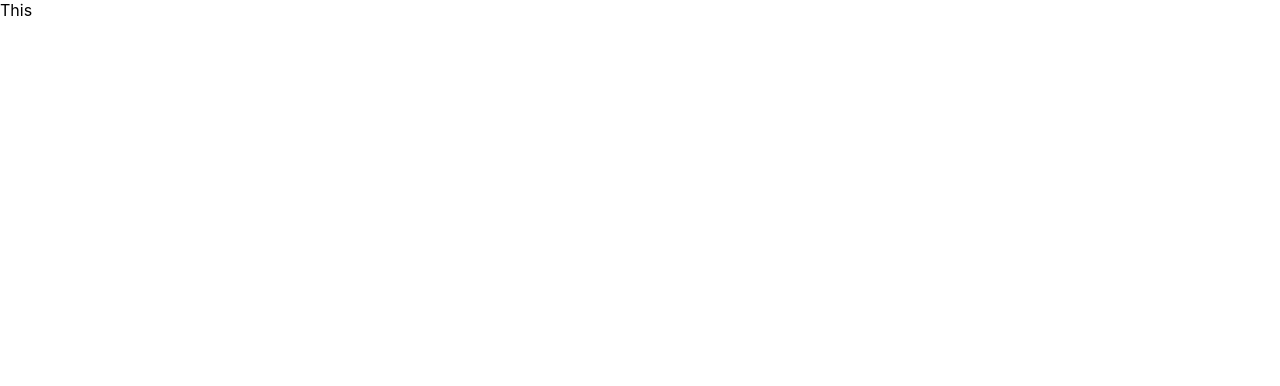
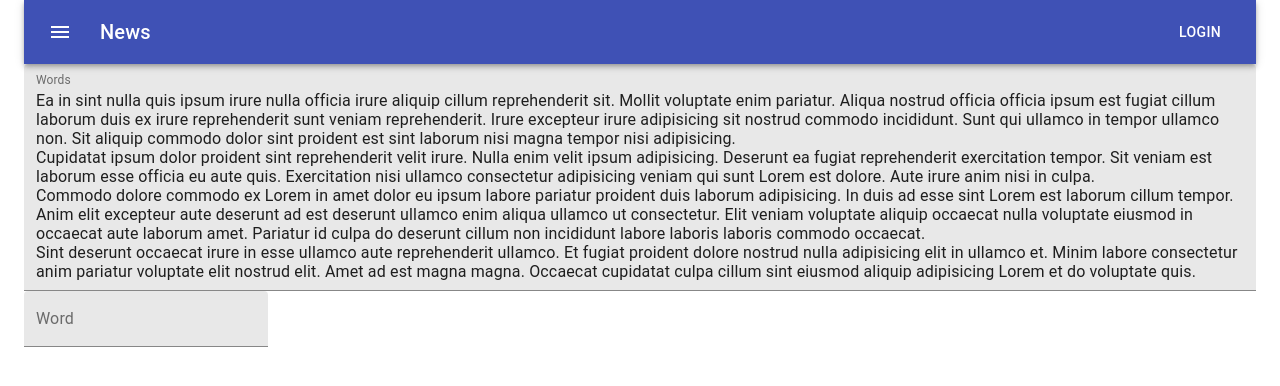
Before and after one commit to pcmunoz/wpmgame, a React (Create React App) app: page / in a window 1280 px wide. Shown: the top 386 px of the page. Built offline with nearby package versions, Linux system fonts and the light colour scheme.

Commit message:
Update eslint and prettier; Add material-ui and lorem-ipsum

```diff
--- a/src/components/main.tsx
+++ b/src/components/main.tsx
@@ -1,10 +1,73 @@
+import AppBar from '@material-ui/core/AppBar'
+import Button from '@material-ui/core/Button'
+import Container from '@material-ui/core/Container'
 import Grid from '@material-ui/core/Grid'
+import IconButton from '@material-ui/core/IconButton'
+import { makeStyles } from '@material-ui/core/styles'
+import TextField from '@material-ui/core/TextField'
+import Toolbar from '@material-ui/core/Toolbar'
+import Typography from '@material-ui/core/Typography'
+import MenuIcon from '@material-ui/icons/Menu'
+import { LoremIpsum } from 'lorem-ipsum'
 import React from 'react'
 
+const useStyles = makeStyles((theme) => ({
+    root: {
+        flexGrow: 1,
+    },
+    menuButton: {
+        marginRight: theme.spacing(2),
+    },
+    title: {
+        flexGrow: 1,
+    },
+}))
+
+const lorem = new LoremIpsum({
+    sentencesPerParagraph: {
+        max: 8,
+        min: 4,
+    },
+    wordsPerSentence: {
+        max: 16,
+        min: 4,
+    },
+})
+
 export const Main: React.FC = () => {
+    const classes = useStyles()
+    const words: string[] = lorem.generateParagraphs(7).split(' ')
+
     return (
-        <Grid>
-            This
-        </Grid>
+        <Container>
+            <AppBar position="static">
+                <Toolbar>
+                    <IconButton edge="start" className={classes.menuButton} color="inherit" aria-label="menu">
+                        <MenuIcon />
+                    </IconButton>
+                    <Typography variant="h6" className={classes.title}>
+                        News
+                    </Typography>
+                    <Button color="inherit">Login</Button>
+                </Toolbar>
+            </AppBar>
+            <Grid>
+                <Grid item>
+                    <TextField
+                        fullWidth
+                        id="filled-multiline-static"
+                        label="Words"
+                        multiline
+                        rows={10}
+                        defaultValue={words.join(' ')}
+                        variant="filled"
+                        contentEditable={false}
+                    />
+                </Grid>
+                <Grid item>
+                    <TextField label="Word" id="wordInput" variant="filled" />
+                </Grid>
+            </Grid>
+        </Container>
     )
 }
```
Also changed, not shown: package.json (+11 -7 lines), src/App.tsx (+6 -8 lines), src/index.css (+6 -8 lines), src/index.tsx (+11 -11 lines), tsconfig.json (+2 -8 lines), .eslintrc.json, src/App.css (indentation only), 2 other files (tests, documents, lock files or other folders).
